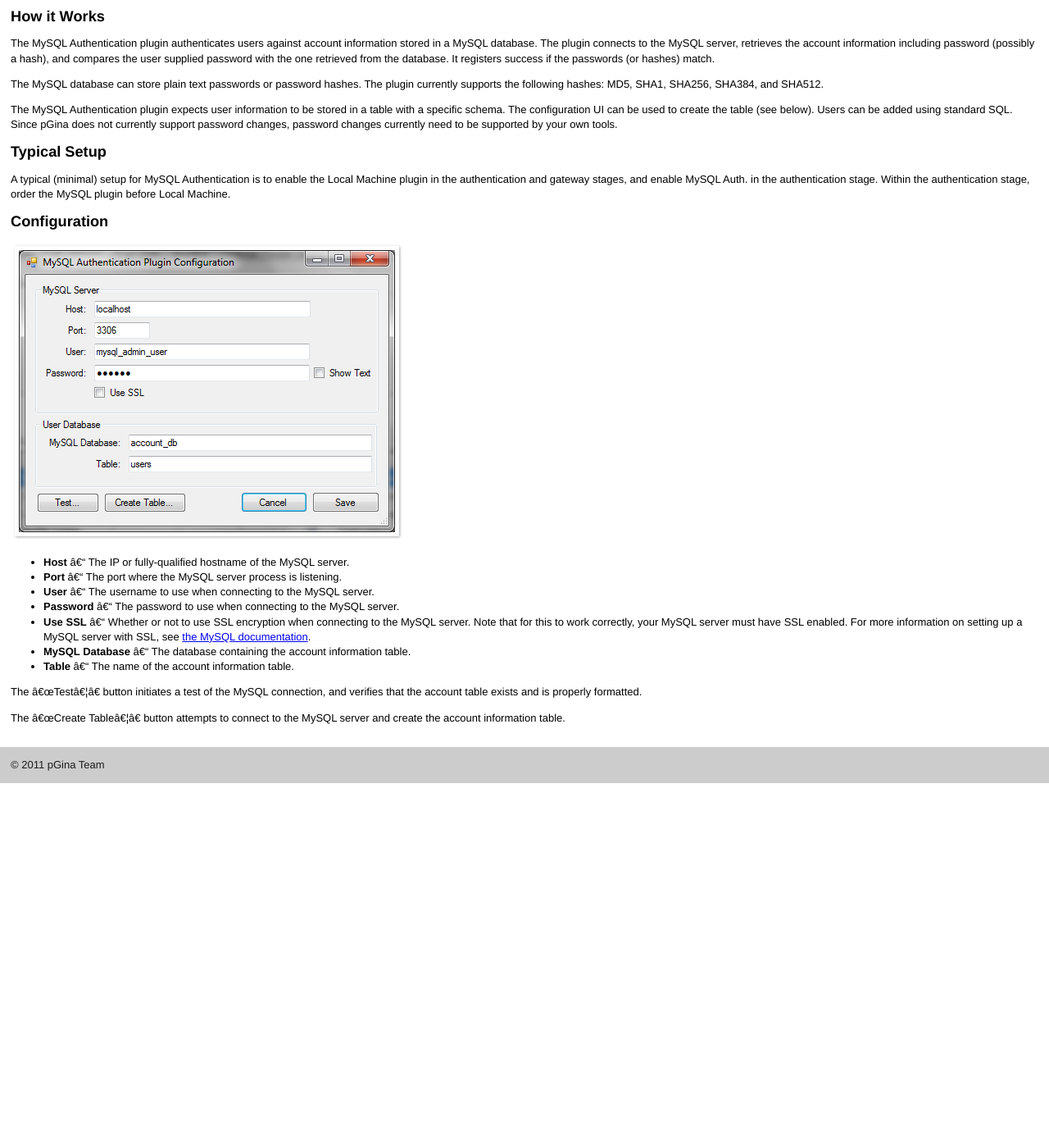
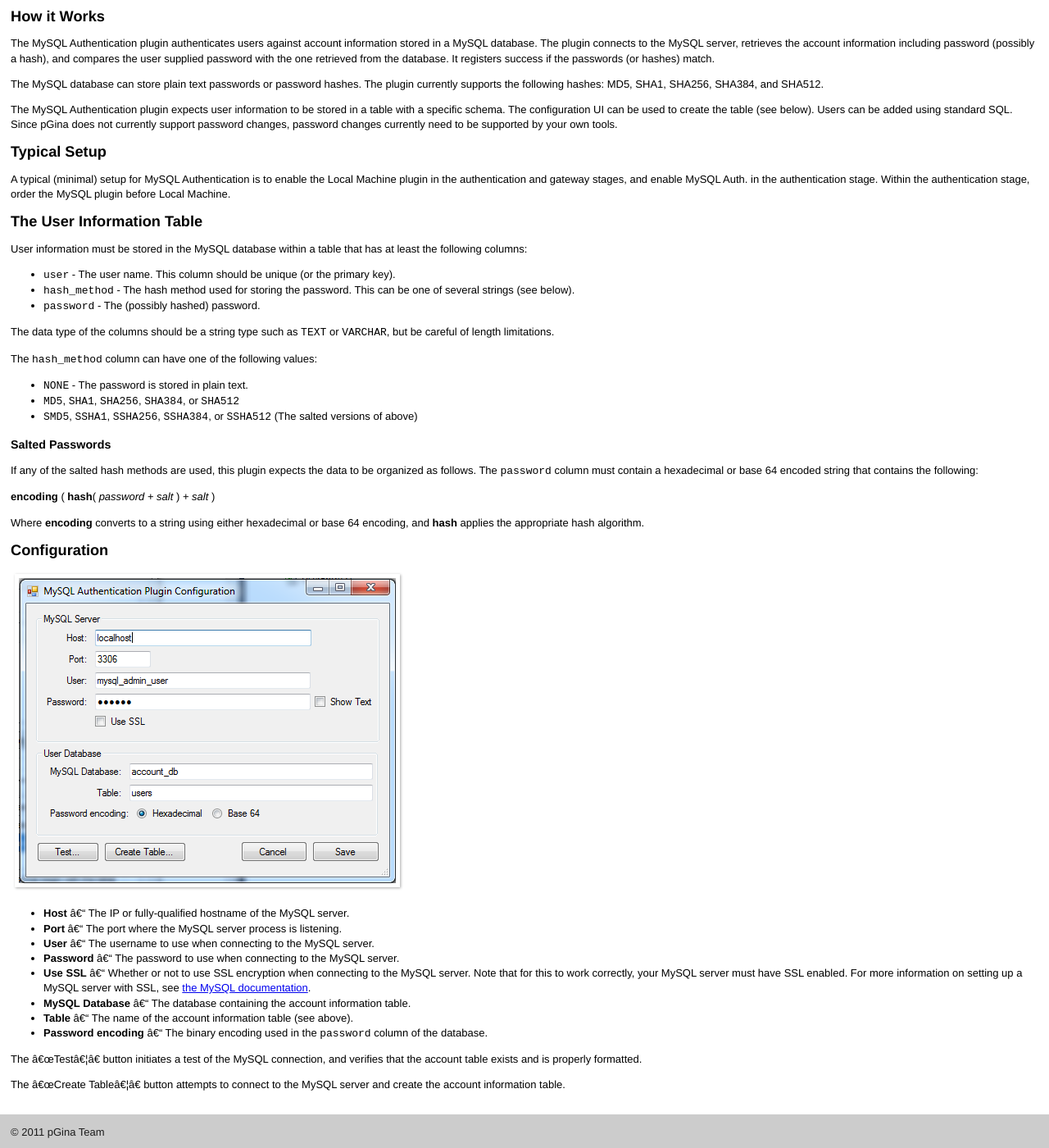
Before and after one commit to pgina/docs, a Jekyll site: the page built from mysql_auth.md, in a window 1280 px wide and 1400 px high, scrolled down 246 px. Shown: the whole window at 82% size. Built offline with Jekyll 4.4.1, drawn with Linux system fonts in a browser that asks for light colours; before the commit the page ends 1201 px from its top, so only the background shows below that.

Commit message:
Update docs for MySQL auth plugin.

```diff
--- a/mysql_auth.md
+++ b/mysql_auth.md
@@ -33,6 +33,37 @@ A typical (minimal) setup for MySQL Authentication is to enable the Local Machin
 authentication and gateway stages, and enable MySQL Auth. in the authentication stage.  Within the
 authentication stage, order the MySQL plugin before Local Machine.
 
+The User Information Table
+-----------------------------
+
+User information must be stored in the MySQL database within a table that has
+at least the following columns:
+
+* `user` - The user name.  This column should be unique (or the primary key).
+* `hash_method` - The hash method used for storing the password.  This can be one
+   of several strings (see below).
+* `password` - The (possibly hashed) password.
+
+The data type of the columns should be a string type such as `TEXT` or `VARCHAR`,
+but be careful of length limitations.
+
+The `hash_method` column can have one of the following values:
+
+* `NONE` - The password is stored in plain text.
+* `MD5`, `SHA1`, `SHA256`, `SHA384`, or `SHA512`
+* `SMD5`, `SSHA1`, `SSHA256`, `SSHA384`, or `SSHA512` (The salted versions of above)
+
+### Salted Passwords
+
+If any of the salted hash methods are used, this plugin expects the data to be
+organized as follows.  The `password` column must contain a hexadecimal or
+base 64 encoded string that contains the following:
+
+**encoding** ( **hash**( *password* + *salt* ) + *salt* )
+
+Where **encoding** converts to a string using either hexadecimal or base 64
+encoding, and **hash** applies the appropriate hash algorithm.
+
 Configuration
 -------------------
 
@@ -47,7 +78,9 @@ Note that for this to work correctly, your MySQL server must have SSL enabled.
 information on setting up a MySQL server with SSL, see
 [the MySQL documentation](http://dev.mysql.com/doc/refman/5.1/en/secure-connections.html).
 * **MySQL Database** -- The database containing the account information table.
-* **Table** -- The name of the account information table.
+* **Table** -- The name of the account information table (see above).
+* **Password encoding** -- The binary encoding used in the `password` column of
+the database.
 
 The "Test..." button initiates a test of the MySQL connection, and verifies that the account
 table exists and is properly formatted.
```
Also changed, not shown: images/mysql_auth_config.png.
